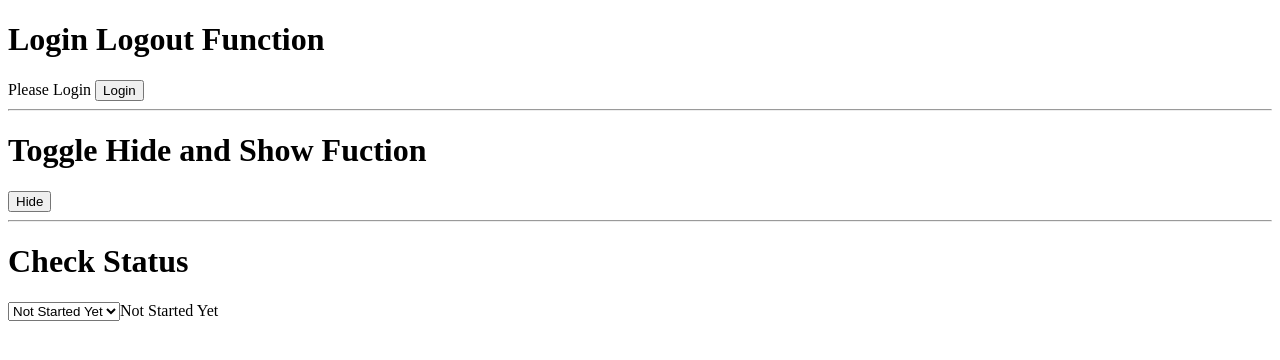
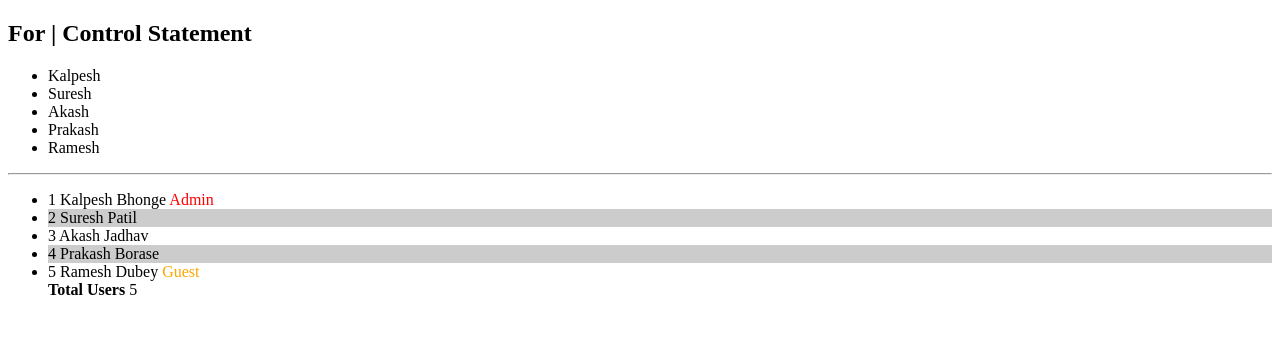
Before and after one commit to kalpeshbhonge58/Angular-Learning, an Angular app in the folder angular-21-from-scratch/: page / in a window 1280 px wide. Shown: the top 360 px of the page. Built offline with nearby package versions, Linux system fonts and the light colour scheme.

Commit message:
for loop statements

```diff
--- a/angular-21-from-scratch/src/app/app.html
+++ b/angular-21-from-scratch/src/app/app.html
@@ -145,7 +145,7 @@
 
 <!-- Simple Login Logout Functionality -->
 
-<h1>Login Logout Function</h1>
+<!-- <h1>Login Logout Function</h1>
 <div>
   @if (isLogin()) {
     <span> Welcome, User </span>
@@ -168,7 +168,7 @@
 
 <hr/>
 
-<h1>Check Status</h1>
+<h1>Check Status Functionality</h1>
 
 <select (change)="handleStatus($event)" id="">
   <option value="Not Started">Not Started Yet</option>
@@ -192,4 +192,32 @@
 }
 @else if(status() == "Canclelled"){
   <span style="color: red;">Canclelled</span>
-}
+} -->
+
+<h2>For | Control Statement</h2>
+
+<div>
+  <ul>
+    @for (user of users(); track user) {
+      <li>{{ user }}</li>
+    }
+  </ul>
+</div>
+
+<hr />
+
+<ul>
+  @for (user of usersDetails(); track user.id) {
+    <li [style.backgroundColor]="$odd ? '#ccc' : '#fff'">
+      <span>{{ $index + 1 }} {{ user.name + ' ' + user.surname }}</span>
+      @if ($first) {
+        <span style="color: red"> Admin </span>
+      }@if ($last) {
+        <span style="color: orange;"> Guest </span>
+      }
+    </li>
+    <span>@if($count==$index+1){
+    <span><b> Total Users</b>     {{$count}}</span>
+    }</span>
+  }
+</ul>
--- a/angular-21-from-scratch/src/app/app.ts
+++ b/angular-21-from-scratch/src/app/app.ts
@@ -1,8 +1,8 @@
-import { Component,signal } from '@angular/core';
+import { Component, signal } from '@angular/core';
 //import { Component, computed, effect, signal, WritableSignal, Signal } from '@angular/core';
 import { RouterOutlet } from '@angular/router';
-import { UserData } from "./user-data/user-data";
-import { AdminData } from "./admin-data/admin-data";
+import { UserData } from './user-data/user-data';
+import { AdminData } from './admin-data/admin-data';
 // import { Logout } from './logout/logout';
 // import { Login } from './login/login';
 // import { Profile } from './profile/profile';
@@ -209,19 +209,28 @@ export class App {
   //   this.name.set(value);
   // }
 
-  isLogin = signal(false);
-  show = signal(true)
+  //Hide Show & Login Logout & Status change logic
+  //   isLogin = signal(false);
+  //   show = signal(true)
 
-  status = signal("Not Started")
+  //   status = signal("Not Started")
 
+  // handleLogin(status:boolean){
+  // this.isLogin.set(status)
+  // }
 
-handleLogin(status:boolean){
-this.isLogin.set(status)
+  // handleStatus(event : Event){
+  //   let target = event.target as HTMLSelectElement
+  // this.status.set(target.value)
+  // }
+
+  users = signal(['Kalpesh', 'Suresh', 'Akash', 'Prakash', 'Ramesh']);
+
+  usersDetails = signal([
+    { id: 1, name: 'Kalpesh', surname: 'Bhonge', email: 'kalpesh@gmail.com' },
+    { id: 2, name: 'Suresh', surname: 'Patil', email: 'suresh@gmail.com' },
+    { id: 3, name: 'Akash', surname: 'Jadhav', email: 'akash@gmail.com' },
+    { id: 4, name: 'Prakash', surname: 'Borase', email: 'prakash@gmail.com' },
+    { id: 5, name: 'Ramesh', surname: 'Dubey', email: 'ramesh@gmail.com' },
+  ]);
 }
-
-handleStatus(event : Event){
-  let target = event.target as HTMLSelectElement
-this.status.set(target.value)
-}
-
-}
```
